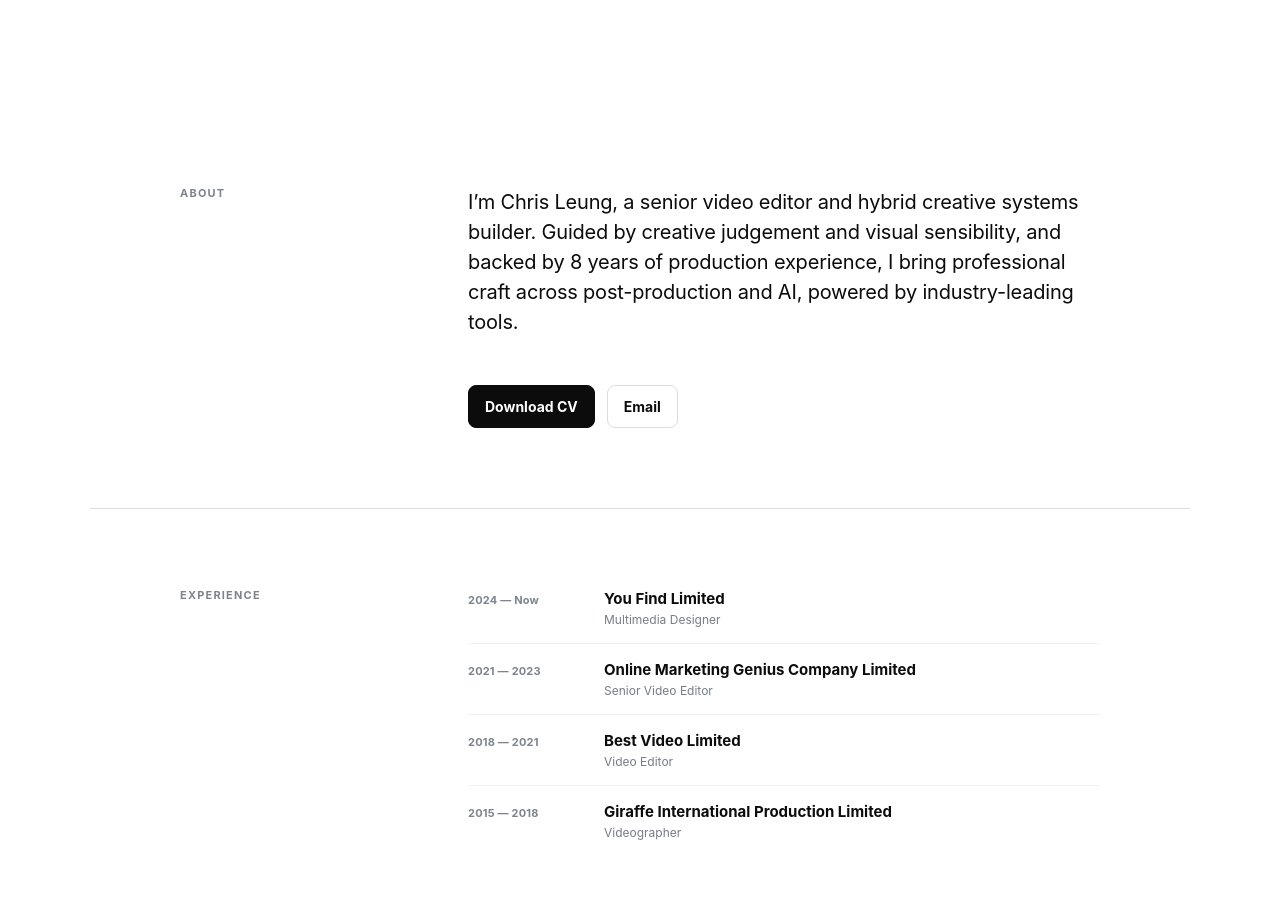
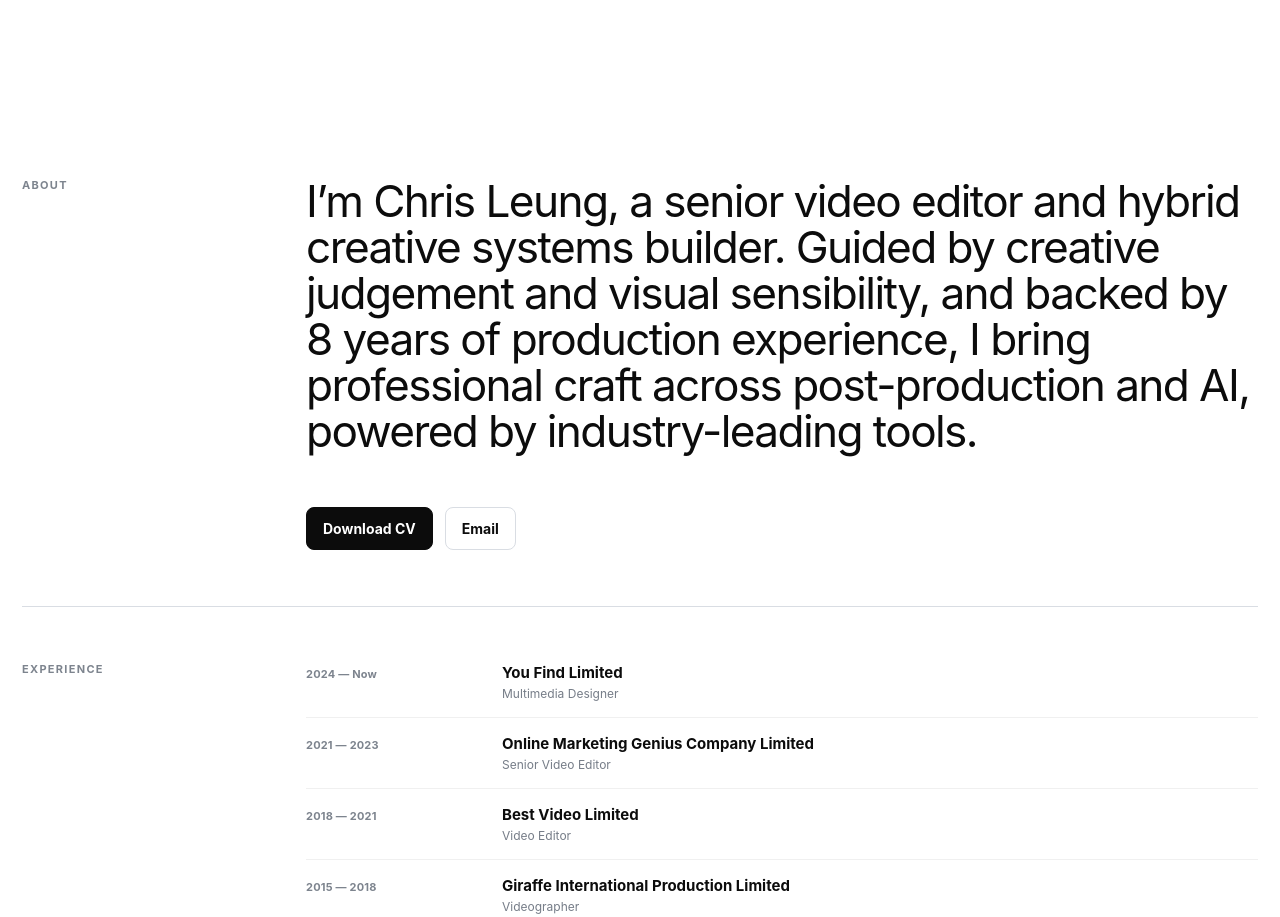
Before and after one commit to crizleung21/crizleung21-portfolio, a plain HTML site: page public/index.html in a window 1280 px wide. Shown: the part 1389-2306 px from the top of the page. Drawn offline with Linux system fonts and the light colour scheme.

Commit message:
Load wide About layout stylesheet

```diff
--- a/public/index.html
+++ b/public/index.html
@@ -6,6 +6,7 @@
   <meta name="description" content="Criz Leung — hybrid creative systems portfolio for cinematic editing, AI image, AI video, and visual design." />
   <title>Criz Leung — Hybrid Creative Systems</title>
   <link rel="stylesheet" href="style.css" />
+  <link rel="stylesheet" href="about-wide.css" />
 </head>
 <body>
   <header class="site-header runway-header" data-reveal>
```
